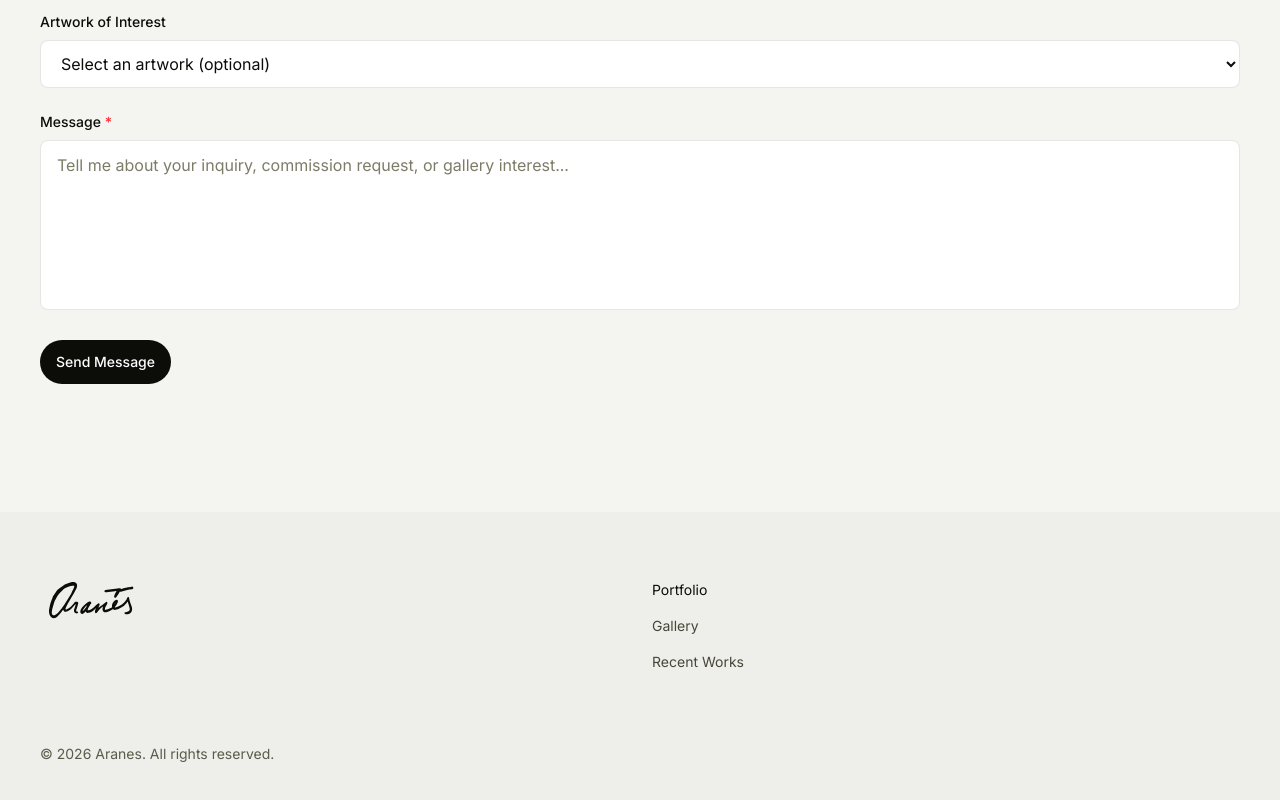
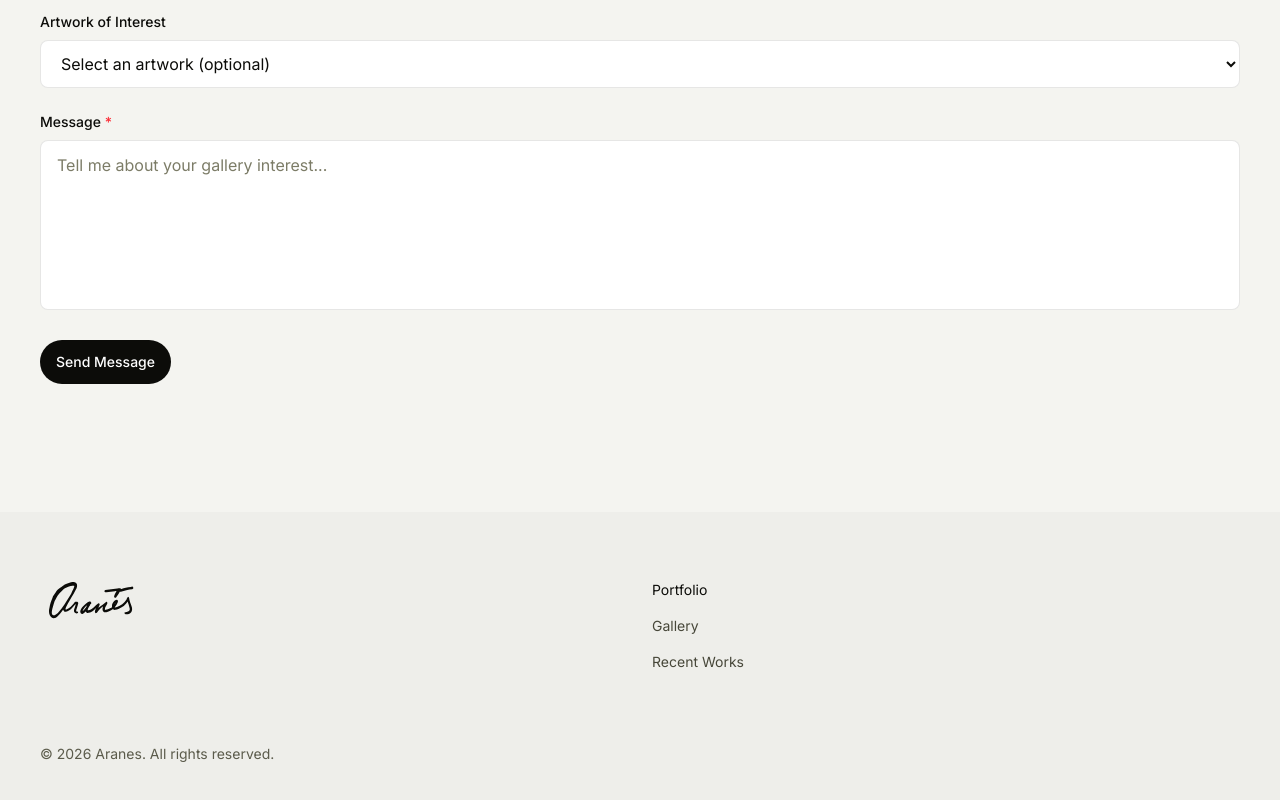
Before and after one commit to chrisjnielson44/aranes-art, a Next.js app: page /contact in a window 1280 px wide. Shown: the part 862-1662 px from the top of the page. Built offline with nearby package versions, Linux system fonts and the light colour scheme.

Commit message:
Update contact form placeholder

```diff
--- a/src/components/sections/contact-form.tsx
+++ b/src/components/sections/contact-form.tsx
@@ -153,7 +153,7 @@ export function ContactForm({
                 'dark:border-white/10 dark:bg-olive-950/50 dark:text-white dark:placeholder:text-olive-400',
                 'dark:focus:border-olive-400 dark:focus:ring-olive-400/20',
               )}
-              placeholder="Tell me about your inquiry, commission request, or gallery interest..."
+              placeholder="Tell me about your gallery interest..."
             />
           </div>
 
```
